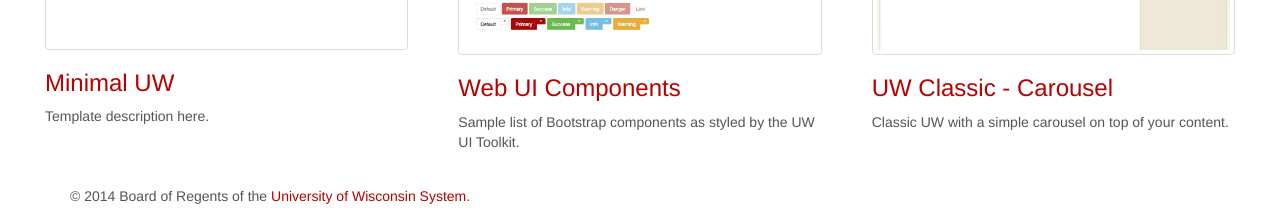
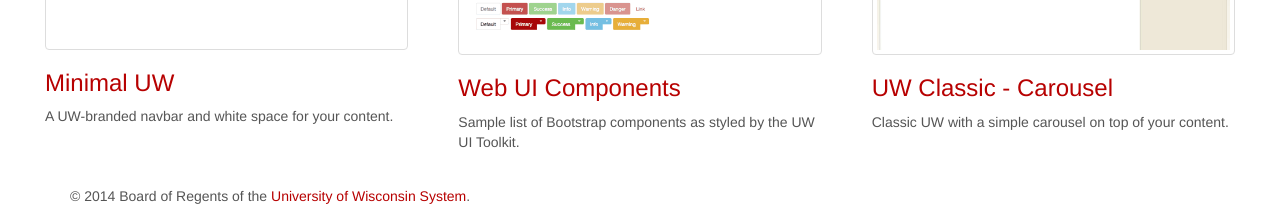
Before and after one commit to UWMadisonUcomm/uw-ui-toolkit, a Jekyll site: the page built from examples/index.html, in a window 1280 px wide and 976 px high. Shown: the part 760-973 px from the top of the window. Built offline with Jekyll 4.4.1, drawn with Linux system fonts in a browser that asks for light colours; nearby versions of some CDN libraries; Markdown is read by kramdown in place of the engine named in the settings.

Commit message:
Update description of minimal uw template

```diff
--- a/examples/index.html
+++ b/examples/index.html
@@ -27,7 +27,7 @@
     <div class="col-sm-4">
       <a href="minimal-uw/"><img src="/dist/img/minimal-uw.gif" class="thumbnail img-responsive"></a>
       <h3><a href="minimal-uw/">Minimal UW</a></h3>
-      <p> Template description here. </p>
+      <p>A UW-branded navbar and white space for your content.</p>
     </div>
     <div class="col-sm-4">
       <a href="web-ui-components/">
--- a/examples/minimal-uw/index.html
+++ b/examples/minimal-uw/index.html
@@ -64,7 +64,7 @@
 
       <div id="content">
         <h1>Minimal UW template</h1>
-        <p class="lead">An UW-branded navbar and white space for your content.</p>
+        <p class="lead">A UW-branded navbar and white space for your content.</p>
       </div>
     </div>
 
```
